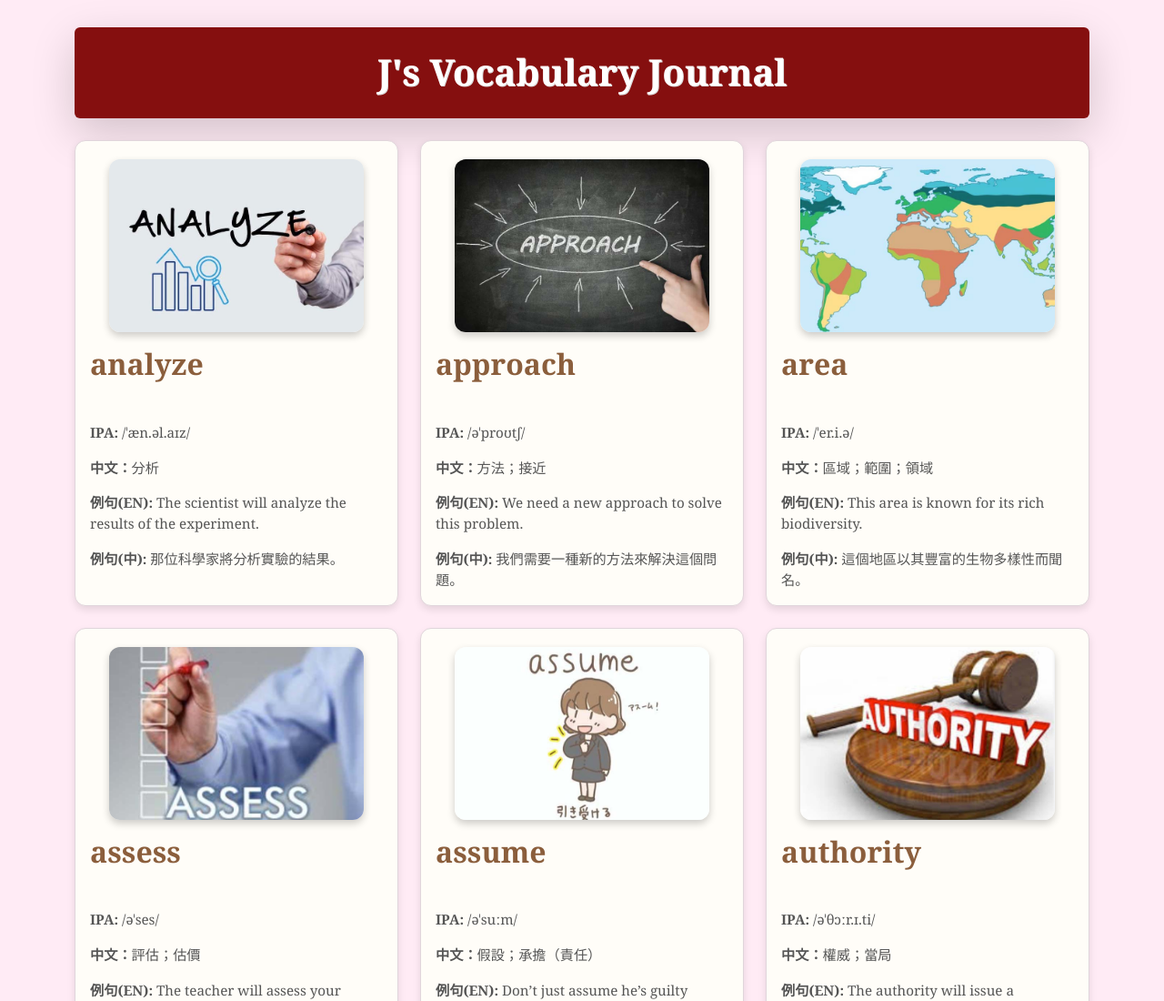
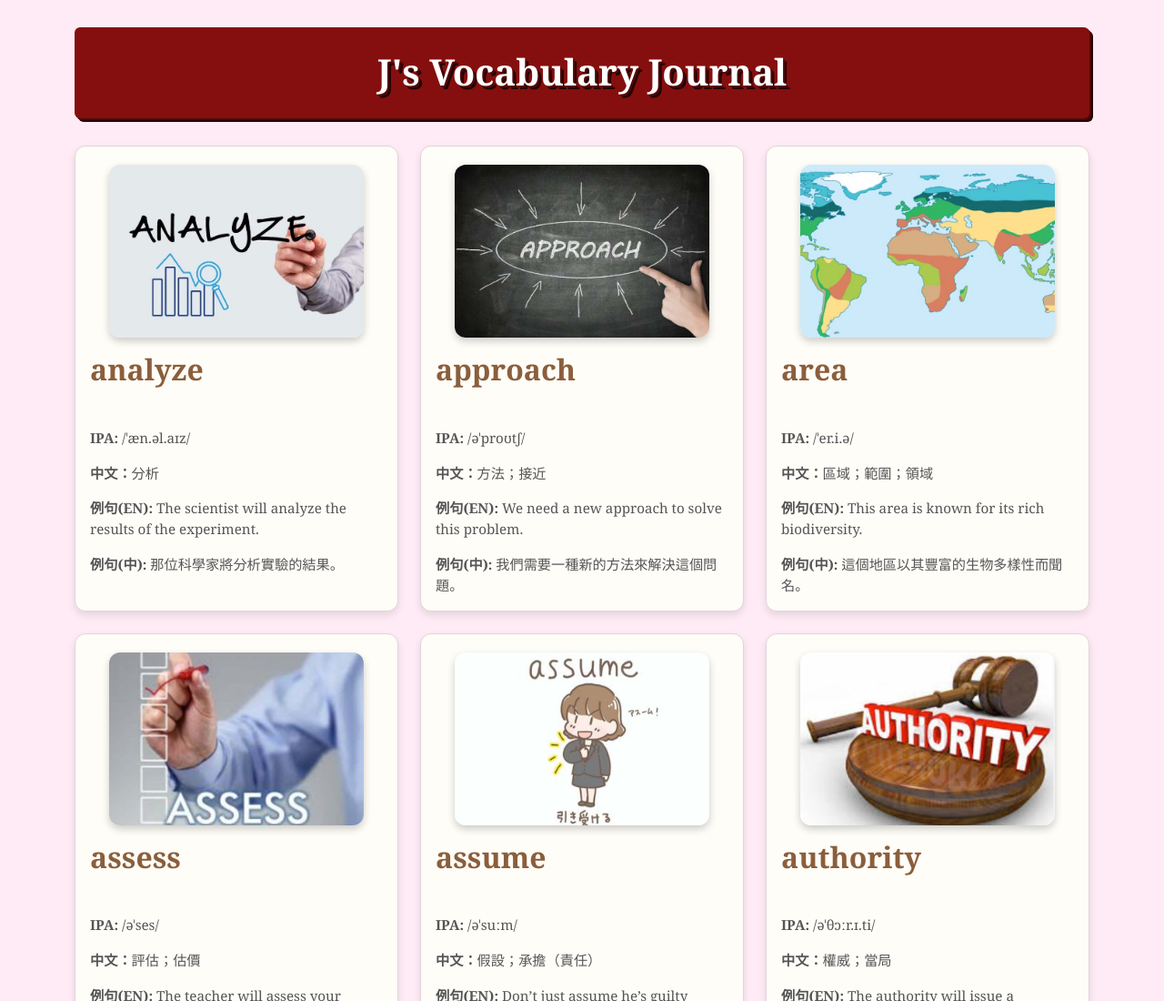
Before and after one commit to JL007A/vocabulary_20250716, a plain HTML site: page index.html in a window 1280 px wide. Shown: the top 1100 px of the page at 91% size. Drawn offline with nearby package versions, Linux system fonts and the light colour scheme.

Commit message:
改正title

```diff
--- a/index.html
+++ b/index.html
@@ -22,12 +22,14 @@
       .page-title {
         text-align: center;
         margin-top: 30px;
+        margin-bottom: 30px;
         padding-top: 25px;
         font-size: 2.5rem;
         color: #ffffff;
         font-weight: bold;
-        text-shadow: 1px 1px #ddd;
-        height: 100px;
+        text-shadow: 2px 2px #500808, 4px 4px #260404;
+        box-shadow: 2px 2px #500808, 4px 4px #260404;
+        min-height: 100px; /* 讓最小高度是 100px，但可隨文字自動撐高 */
         border-radius: 6px 6px 6px 6px;
       }
 
@@ -52,6 +54,7 @@
       }
       .card:hover {
         transform: scale(1.02);
+        background-color: white;
       }
 
       .card-title {
@@ -74,7 +77,7 @@
 
   <body>
     <div class="container">
-      <h1 class="page-title shadow-lg" style="background-color: #850f0f; text-align: center">J's Vocabulary Journal</h1>
+      <h1 class="page-title" style="background-color: #850f0f; text-align: center">J's Vocabulary Journal</h1>
       <div class="row my-row mt-4"></div>
     </div>
 
```
